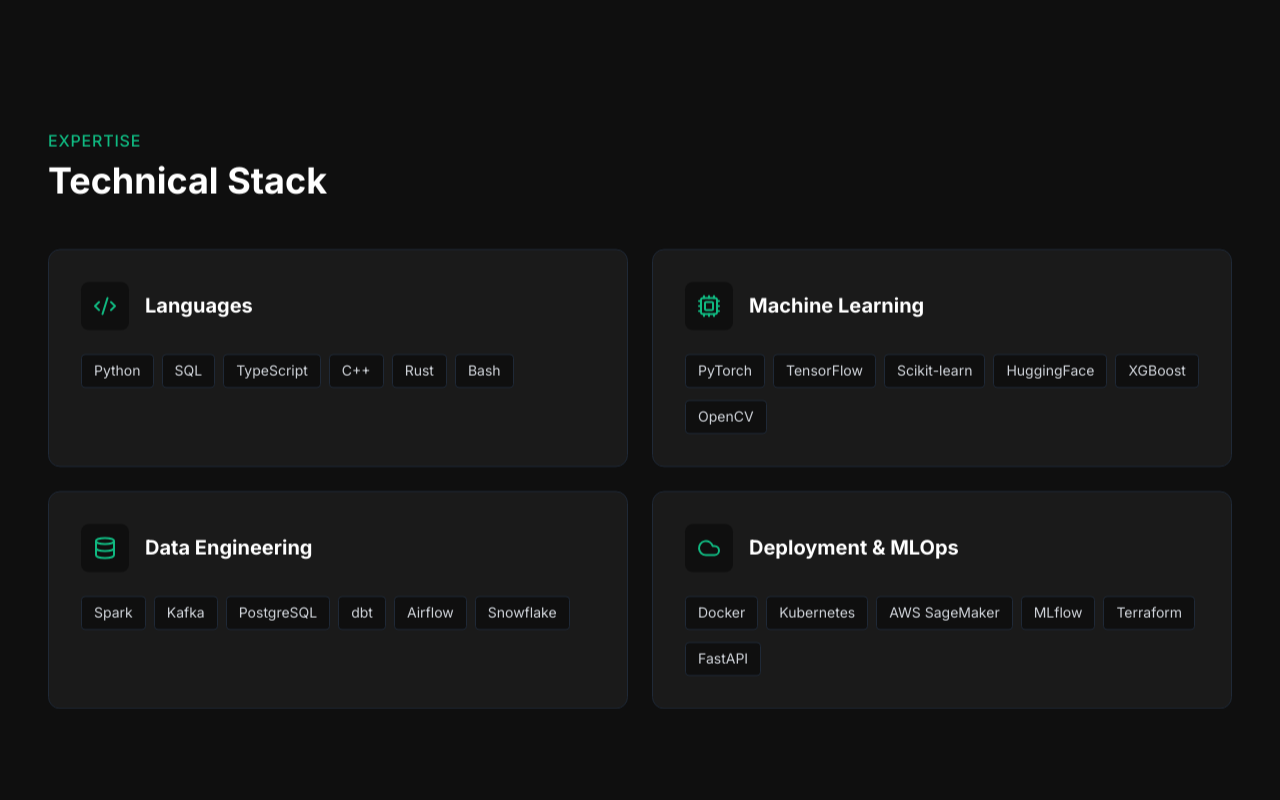
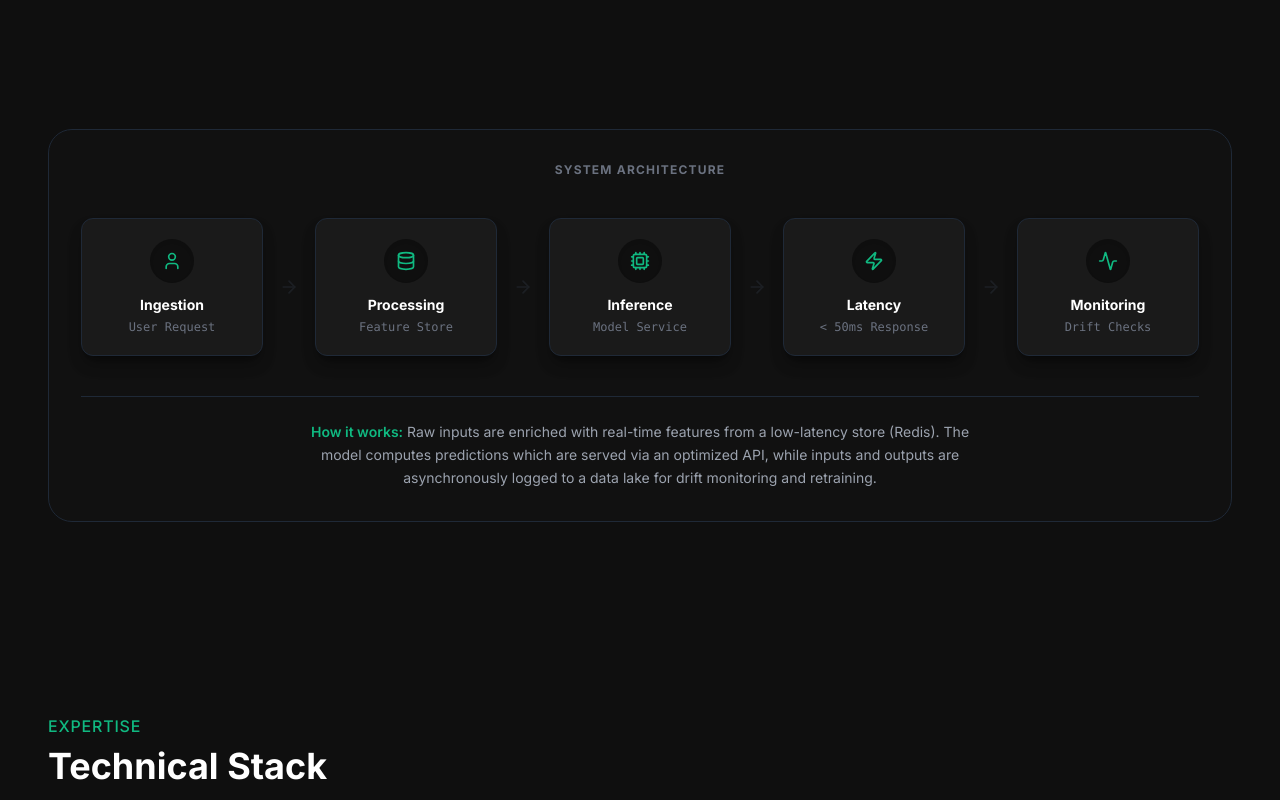
Before and after one commit to padmabhushanpagare/Ml_systems_portfolio, a React (Vite) app: page / in a window 1280 px wide. Shown: the part 4300-5100 px from the top of the page. Built offline with nearby package versions, Linux system fonts and the light colour scheme.

Commit message:
feat: Add system architecture visualization
Introduce a new section to display the ML system architecture flow. This includes a React component for the visualization and associated CSS animations for flow arrows. The new section is integrated into the main application layout.

```diff
--- a/App.tsx
+++ b/App.tsx
@@ -3,6 +3,7 @@ import Hero from './components/Hero';
 import Approach from './components/Approach';
 import Projects from './components/Projects';
 import Demo from './components/Demo';
+import SystemArchitecture from './components/SystemArchitecture';
 import Stack from './components/Stack';
 import Blog from './components/Blog';
 import Contact from './components/Contact';
@@ -34,6 +35,7 @@ const App: React.FC = () => {
         <Approach />
         <Projects />
         <Demo />
+        <SystemArchitecture />
         <Stack />
         <Blog />
         <Contact />
--- /dev/null
+++ b/components/SystemArchitecture.tsx
@@ -0,0 +1,78 @@
+import React from 'react';
+import Section from './Section';
+import { User, Database, Cpu, Zap, Activity, ArrowRight, ArrowDown } from 'lucide-react';
+
+const SystemArchitecture: React.FC = () => {
+  const steps = [
+    {
+        icon: User,
+        title: "Ingestion",
+        desc: "User Request"
+    },
+    {
+        icon: Database,
+        title: "Processing",
+        desc: "Feature Store"
+    },
+    {
+        icon: Cpu,
+        title: "Inference",
+        desc: "Model Service"
+    },
+    {
+        icon: Zap,
+        title: "Latency",
+        desc: "< 50ms Response"
+    },
+    {
+        icon: Activity,
+        title: "Monitoring",
+        desc: "Drift Checks"
+    }
+  ];
+
+  return (
+    <Section id="architecture" className="pt-0 pb-20">
+      <div className="relative p-8 rounded-3xl border border-gray-800 bg-surface/20 backdrop-blur-sm">
+        <div className="text-center mb-10">
+            <h3 className="text-xs font-bold text-gray-500 uppercase tracking-widest">System Architecture</h3>
+        </div>
+
+        <div className="flex flex-col md:flex-row items-center justify-between gap-4">
+          {steps.map((step, i) => (
+            <React.Fragment key={i}>
+              {/* Node Card */}
+              <div className="relative group w-full md:w-auto flex-1">
+                <div className="bg-surface border border-gray-800 p-5 rounded-xl flex flex-col items-center text-center hover:border-accent transition-colors duration-300 z-10 relative shadow-lg shadow-black/40">
+                  <div className="mb-3 p-3 bg-background rounded-full text-accent shadow-inner group-hover:scale-110 transition-transform duration-300">
+                    <step.icon size={20} />
+                  </div>
+                  <h4 className="text-white font-bold text-sm mb-1">{step.title}</h4>
+                  <p className="text-xs text-gray-500 font-mono">{step.desc}</p>
+                </div>
+              </div>
+
+              {/* Connector Arrow */}
+              {i < steps.length - 1 && (
+                <div className="flex items-center justify-center text-gray-700 shrink-0 py-2 md:py-0">
+                  <ArrowRight className="hidden md:block animate-flow-x" size={20} />
+                  <ArrowDown className="md:hidden animate-flow-y" size={20} />
+                </div>
+              )}
+            </React.Fragment>
+          ))}
+        </div>
+
+        {/* Explanation Footer */}
+        <div className="mt-10 text-center border-t border-gray-800 pt-6">
+            <p className="text-gray-400 text-sm max-w-2xl mx-auto leading-relaxed">
+                <span className="text-accent font-semibold">How it works:</span> Raw inputs are enriched with real-time features from a low-latency store (Redis).
+                The model computes predictions which are served via an optimized API, while inputs and outputs are asynchronously logged to a data lake for drift monitoring and retraining.
+            </p>
+        </div>
+      </div>
+    </Section>
+  );
+};
+
+export default SystemArchitecture;
--- a/index.html
+++ b/index.html
@@ -129,6 +129,18 @@
       .bar-transition {
         transition: width 0.8s cubic-bezier(0.34, 1.56, 0.64, 1);
       }
+
+      /* Architecture Flow Arrows */
+      @keyframes flowRight {
+        0%, 100% { transform: translateX(0); opacity: 0.3; }
+        50% { transform: translateX(4px); opacity: 1; }
+      }
+      @keyframes flowDown {
+        0%, 100% { transform: translateY(0); opacity: 0.3; }
+        50% { transform: translateY(4px); opacity: 1; }
+      }
+      .animate-flow-x { animation: flowRight 1.5s ease-in-out infinite; }
+      .animate-flow-y { animation: flowDown 1.5s ease-in-out infinite; }
     </style>
   <script type="importmap">
 {
```
